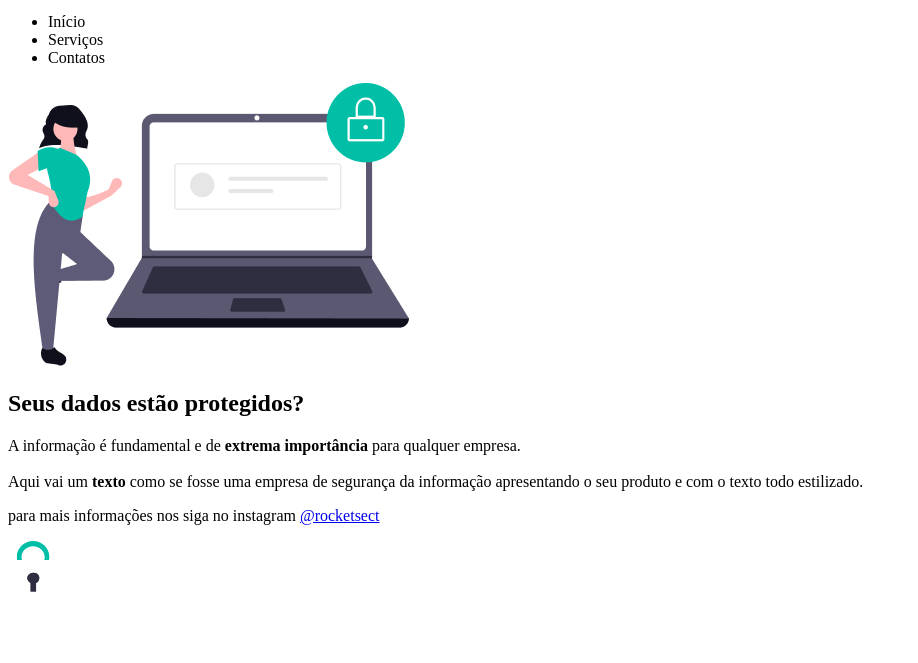
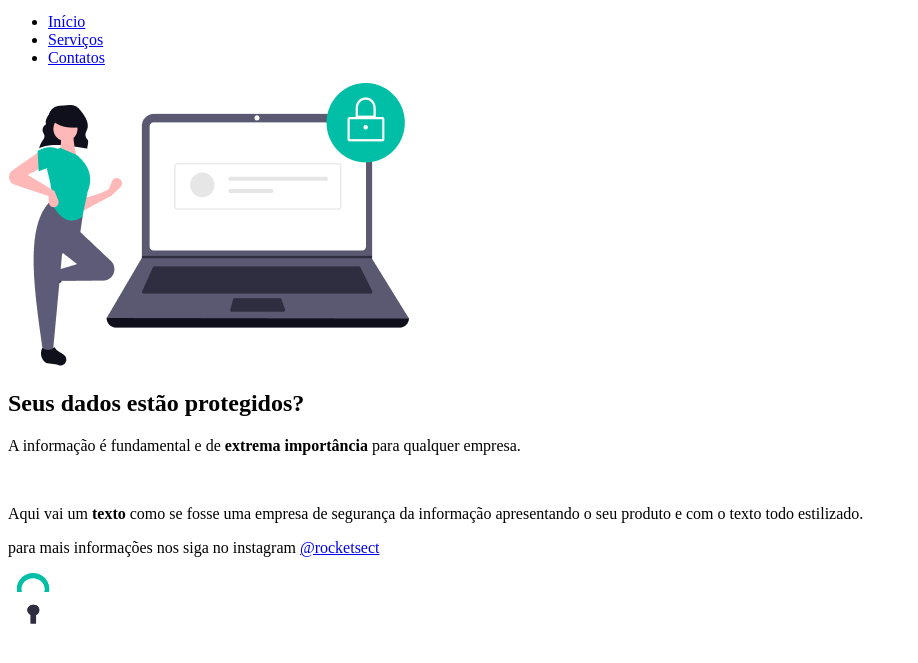
Before and after one commit to fsousavitor/explorer-rocketsect, a plain HTML site: page index.html in a window 1280 px wide. Shown: the part 29-692 px from the top of the page, without its empty margins (0-918 px from the left). Drawn offline with Linux system fonts and the light colour scheme.

Commit message:
fix: Small adjustments in HTML

```diff
--- a/index.html
+++ b/index.html
@@ -10,18 +10,19 @@
 
     <title>Rocketsect</title>
 
-    <link href="https://fonts.googleapis.com/css2?family=JetBrains+Mono:wght@500;700&family=Open+Sans&display=swap" rel="stylesheet">
+    <link href="https://fonts.googleapis.com/css2?family=JetBrains+Mono:wght@500;700&family=Open+Sans:wght@400;700&display=swap" rel="stylesheet">
     <link rel="stylesheet" href="style.css">
 
   </head>
 
   <body>
+    <div class="page">
       <nav>
         <img src="./images/logo.svg" alt="Logotipo da Rocketsect">
         <ul>
-        <li><a href="#"></a>Início</li>
-        <li><a href="#"></a>Serviços</li>
-        <li><a href="#"></a>Contatos</li>
+          <li><a href="#">Início</a></li>
+          <li><a href="#">Serviços</a></li>
+          <li><a href="#">Contatos</a></li>
         </ul>
       </nav>
 
@@ -35,22 +36,24 @@
 
           <p>
             A informação é fundamental e de <strong>extrema importância</strong> para qualquer empresa.
+          </p>
 
           </br>
-        </br>
 
+          <p>
             Aqui vai um <strong>texto</strong> como se fosse uma empresa de <span>segurança da informação</span>
             apresentando o seu produto e com o texto todo estilizado.
           </p>
         </section>
 
+      </main>
+
       <footer>
         <div class="line"></div>
         <p>para mais informações nos siga no instagram <a href="#">@rocketsect</a></p>
       </footer>
+    </div>
 
-      <img src="./images/padlock-decoration.svg" alt="Icone de Cadeado no canto esquerdo inferior da página">
-    </main>
-
+    <img id="padlock" src="./images/padlock-decoration.svg" alt="Icone de Cadeado no canto esquerdo inferior da página">
   </body>
 </html>
```
Lines whose indentation alone changed are shown as unchanged.
